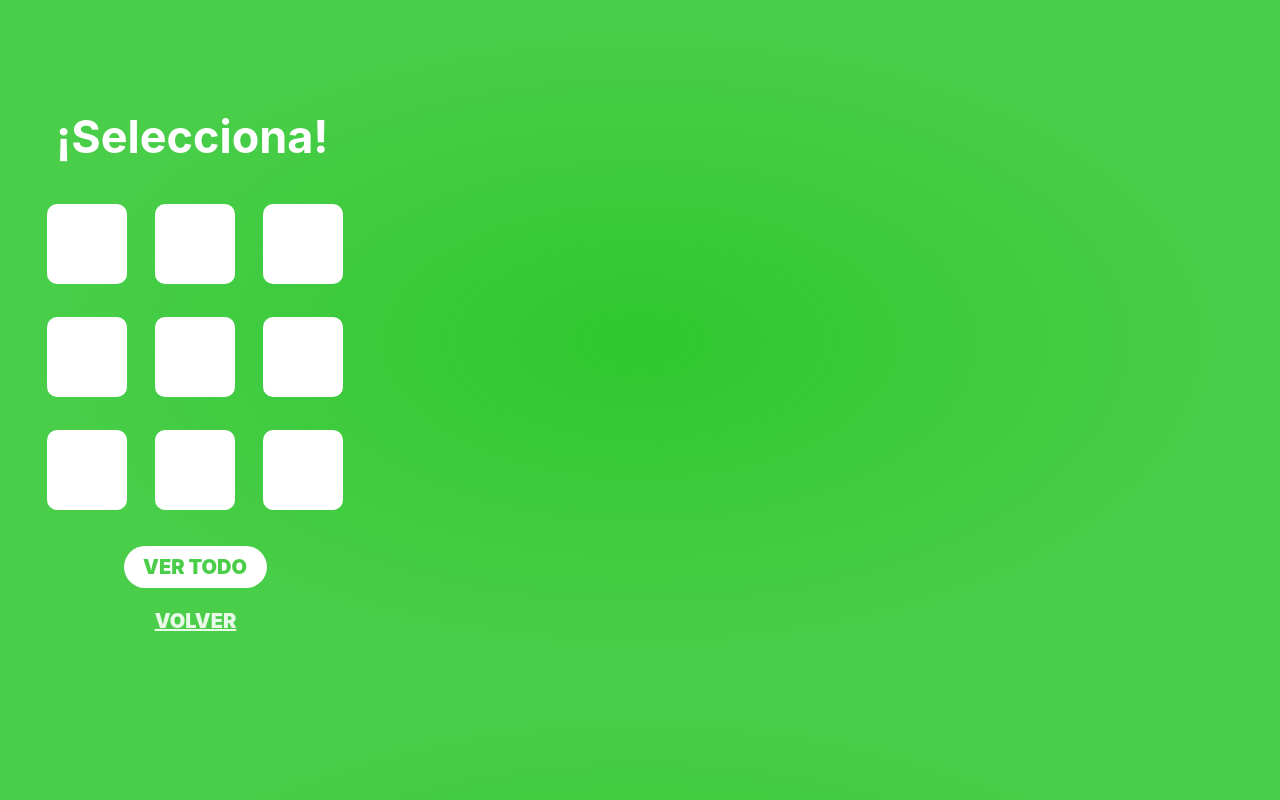
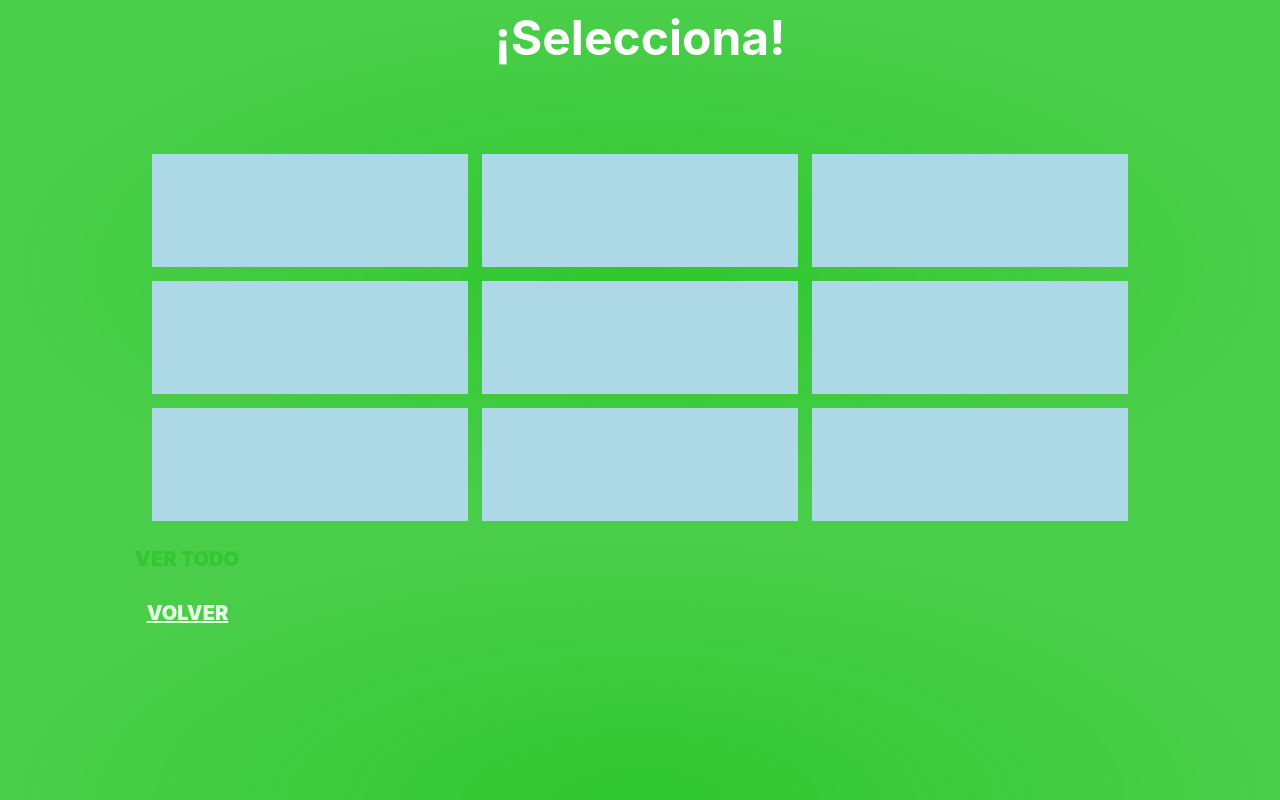
Before and after one commit to Israel-Mancha/FortiApp, a PHP site: page /instrumentos.php in a window 1280 px wide. Run offline with PHP 8.4, Linux system fonts and the light colour scheme.

Commit message:
actualizando

```diff
--- a/css/styles.css
+++ b/css/styles.css
@@ -1,4 +1,4 @@
-::placeholder{
+::placeholder, input{
   padding-left: 10px;
 }
 
@@ -57,9 +57,6 @@ border-radius: 50px;
 border: 0;
 }
 .fondo{
-  position: relative;
-    width: 375px;
-    height: 667px;
     background: radial-gradient(49.1% 49.1% at 50% 50%, #2FC72F 0%, rgba(47, 199, 47, 0.87) 100%);
 }
 .Rectangle3{
@@ -226,6 +223,13 @@ top: 166px;
 
 background: #ffffff;
 border-radius: 10px;
+}
+.Rectangle8:hover{
+  border: 5px solid #00FF00;
+}
+
+.desactivado{
+  opacity: .5;
 }
 .balon_futbol{
   position: absolute;
@@ -427,3 +431,35 @@ text-align: center;
 color: #FFFFFF;
 
 }
+.FlexContainer {
+  display: flex;
+    flex-wrap: wrap;
+    justify-content: center;
+    align-items: center;
+    align-content: flex-start;
+    width: 100%;
+    height: 100%;
+    overflow: auto;
+    flex-direction: row;
+    padding-top: 5em;
+}
+
+.FlexContainer div {
+  width: 25%;
+    height: 113px;
+    margin: 7px;
+  background-color: lightblue;
+}
+.titulo{
+
+  width: 100%;
+  text-align: center;
+  align-items: center;
+  display: flex;
+  justify-content: center;
+  font-size: 3em;
+  font-family: 'Inter';
+  font-style: normal;
+  font-weight: 700;
+  color: white;
+}
--- a/instrumentos.php
+++ b/instrumentos.php
@@ -7,6 +7,7 @@ error_reporting(0);
 <!DOCTYPE html>
 <html lang="en">
 <head>
+
     <link rel="stylesheet" href="css/styles.css">
     <meta charset="UTF-8">
     <meta http-equiv="X-UA-Compatible" content="IE=edge">
@@ -15,22 +16,19 @@ error_reporting(0);
 </head>
 <body class="fondo">
 
-    <p class="palabra_selecciona">¡Selecciona!</p>
-    <div class="content">
-      <div class="Rectangle8"></div>
-    <div class="balon_futbol"></div>
-    <div class="palabra_ajedrez"></div>
-    <div class="palabra_audifonos"></div>
-    <div class="Rectangle11"></div>
-    <div class="Rectangle14"></div>
-    <div class="Rectangle9"></div>
-    <div class="Rectangle12"></div>
-    <div class="Rectangle10"></div>
-    <div class="Rectangle13"></div>
-    <div class="Rectangle16"></div>
-    <div class="Rectangle15"></div>
-    </div>
-    <div class="Rectangle17"></div>
+    <div class="titulo">¡Selecciona!</div>
+    <section class='FlexContainer'>
+
+            <div></div>
+            <div></div>
+            <div></div>
+            <div></div>
+            <div></div>
+            <div></div>
+            <div></div>
+            <div></div>
+            <div></div>
+        </section>
     <a class="ver_todo" href="prod_usados.php">VER TODO</a>
     <div>
         <a class="btnvolver" href="selecciona_cat.php">VOLVER</a>
```
